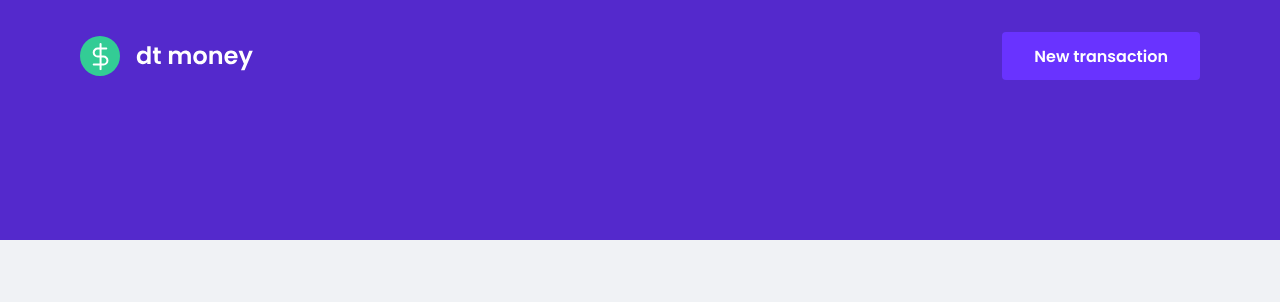
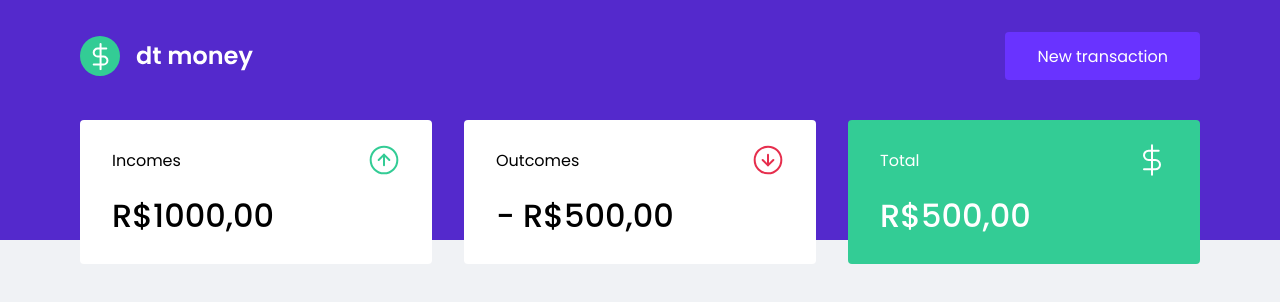
Before and after one commit to iubel/financial-control, a React (Create React App) app: page / in a window 1280 px wide. Shown: the top 302 px of the page. Built offline with nearby package versions, Linux system fonts and the light colour scheme.

Commit message:
Creating Dashbord and Sumary, change .SVG names, and add more weigth front size

```diff
--- a/public/index.html
+++ b/public/index.html
@@ -9,7 +9,7 @@
 
   <link rel="shortcut icon" href="favicon.png" type="image/png" />
 
-  <link href="https://fonts.googleapis.com/css2?family=Poppins:wght@600&display=swap" rel="stylesheet">
+  <link href="https://fonts.googleapis.com/css2?family=Poppins:wght@400;500;600&display=swap" rel="stylesheet">
   <title>Financial Control</title>
 </head>
 
--- a/src/App.tsx
+++ b/src/App.tsx
@@ -1,3 +1,4 @@
+import { Dashboard } from "./components/Dashbord";
 import { Header } from "./components/Header";
 import { GlobalStyle } from "./styles/global";
 
@@ -5,6 +6,7 @@ export function App() {
   return (
     <>
       <Header />
+      <Dashboard />
       <GlobalStyle />
     </>
   );
--- /dev/null
+++ b/src/components/Dashbord/index.tsx
@@ -0,0 +1,10 @@
+import { Sumary } from "../Summary";
+import { Container } from "./styles";
+
+export function Dashboard() {
+    return (
+        <Container>
+            <Sumary />
+        </Container>
+    );
+}
--- /dev/null
+++ b/src/components/Dashbord/styles.ts
@@ -0,0 +1,7 @@
+import styled from "styled-components";
+
+export const Container = styled.main`
+    max-width: 1120px;
+    margin: 0 auto;
+    padding: 2.5rem 1rem;
+`;
--- /dev/null
+++ b/src/components/Summary/index.tsx
@@ -0,0 +1,35 @@
+import incomeImg from '../../assets/income.svg';
+import outcomeImg from '../../assets/outcome.svg';
+import totalImg from '../../assets/total.svg';
+
+import { Container } from "./styles";
+
+export function Sumary() {
+    return (
+        <Container>
+            <div>
+                <header>
+                    <p>Incomes</p>
+                    <img src={incomeImg} alt="Incomes" />
+                </header>
+                <strong>R$1000,00</strong>
+            </div>
+
+            <div>
+                <header>
+                    <p>Outcomes</p>
+                    <img src={outcomeImg} alt="Outcomes" />
+                </header>
+                <strong>- R$500,00</strong>
+            </div>
+
+            <div className="highlight-background">
+                <header>
+                    <p>Total</p>
+                    <img src={totalImg} alt="Total" />
+                </header>
+                <strong>R$500,00</strong>
+            </div>
+        </Container>
+    )
+}
--- /dev/null
+++ b/src/components/Summary/styles.ts
@@ -0,0 +1,34 @@
+import styled from "styled-components";
+
+export const Container = styled.div`
+    display: grid;
+    grid-template-columns: repeat(3, 1fr);
+    gap: 2rem;
+    margin-top: -10rem;
+
+    div {
+        background: var(--shape);
+        padding: 1.5rem 2rem;
+        border-radius: 0.25rem;
+        color: var(--text-title);
+
+        header {
+            display: flex;
+            justify-content: space-between;
+            align-items: center;
+        }
+
+        strong {
+            display: block;
+            margin-top: 1rem;
+            font-size: 2rem;
+            font-weight: 500;
+            line-height: 3rem;
+        }
+
+        &.highlight-background {
+            background: var(--green);
+            color: #FFF;
+        }
+    }
+`
--- a/src/styles/global.ts
+++ b/src/styles/global.ts
@@ -5,7 +5,7 @@ export const GlobalStyle = createGlobalStyle`
         --background: #f0f2f5;
         --red: #E52E4d;
         --blue: #5429CC;
-
+        --green: #33CC95;
         --blue-light: #6933FF;
 
         --text-tittle: #363F5F;
```
Also changed, not shown: src/assets/income.svg (renamed from src/assets/entradas.svg), src/assets/outcome.svg (renamed from src/assets/saídas.svg).
